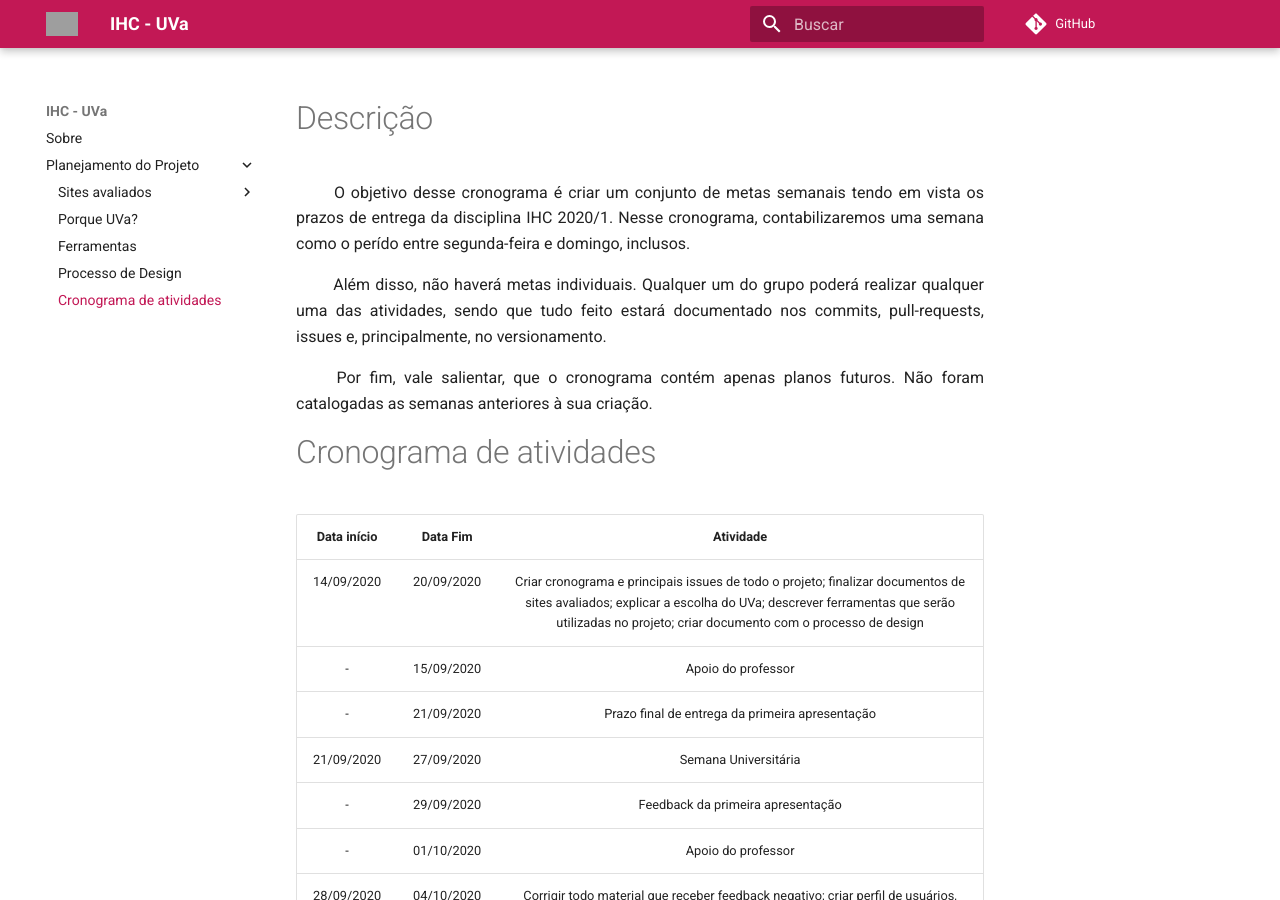
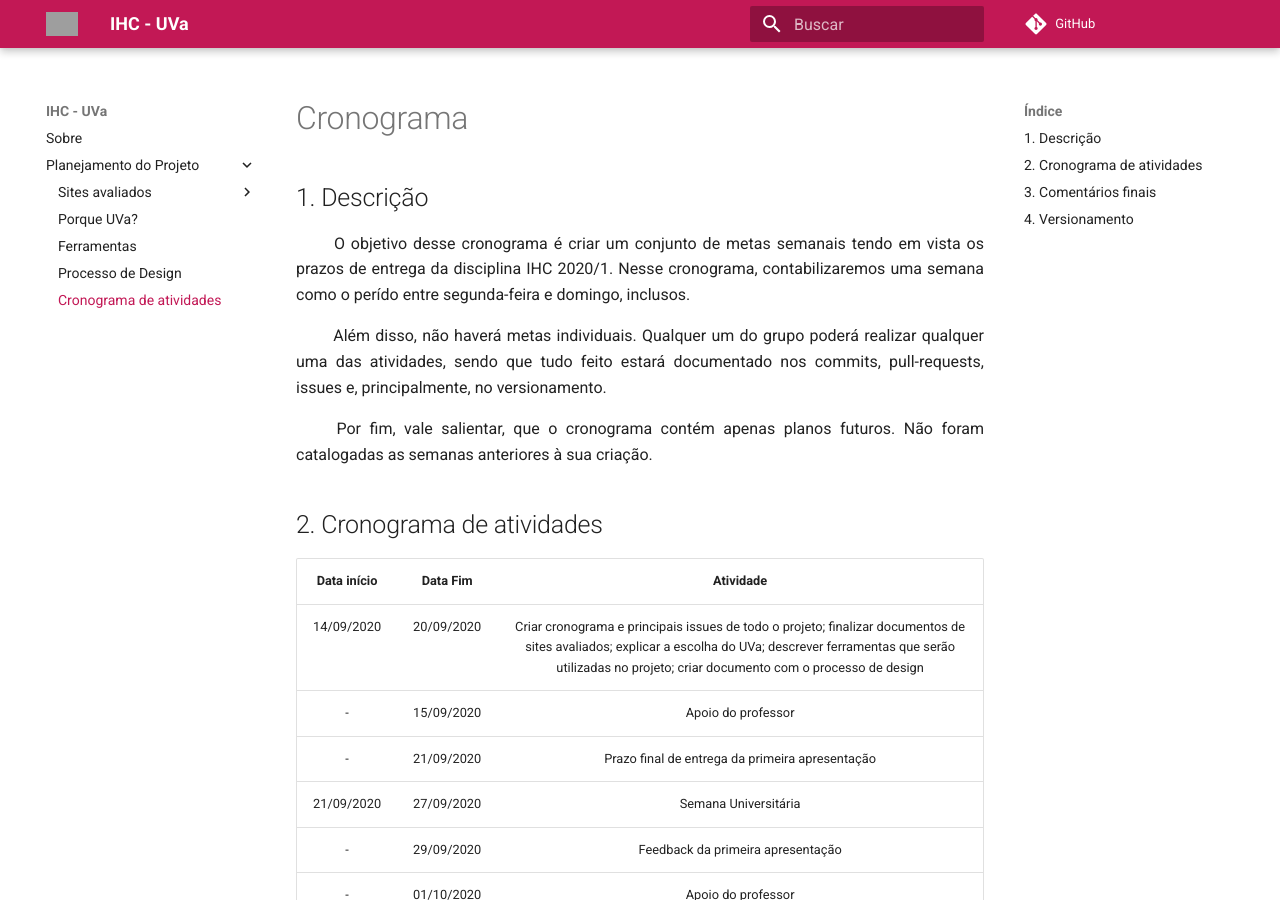
Before and after one commit to WashingtonBispo/2020.1-UVaJudge, an MkDocs documentation site: the page built from docs/planejamento_projeto/cronograma_atividades.md, in a window 1280 px wide and 900 px high. Built offline with MkDocs 1.6.1 and Material for MkDocs 9.7.7, drawn with Linux system fonts in a browser that asks for light colours; comment, search, counter and statistics services are not loaded; some of the changed text lies outside the part shown; grey boxes are pictures that could not be loaded.

Commit message:
Update files formating

```diff
--- a/docs/planejamento_projeto/cronograma_atividades.md
+++ b/docs/planejamento_projeto/cronograma_atividades.md
@@ -1,4 +1,6 @@
-# Descrição
+# Cronograma
+
+## 1. Descrição
 
 <p align="justify"> &emsp;&emsp; O objetivo desse cronograma é criar um conjunto de metas semanais tendo em vista os prazos de entrega da disciplina IHC 2020/1. Nesse cronograma, contabilizaremos uma semana como o perído entre segunda-feira e domingo, inclusos.</p>
 
@@ -6,7 +8,7 @@
 
 <p align="justify"> &emsp;&emsp; Por fim, vale salientar, que o cronograma contém apenas planos futuros. Não foram catalogadas as semanas anteriores à sua criação.</p>
 
-# Cronograma de atividades
+## 2. Cronograma de atividades
 
 |Data início|Data Fim|Atividade|
 |:-:|:-:|:-:|
@@ -44,14 +46,15 @@
 
 </br>
 
-# Comentários finais
+## 3. Comentários finais
 
 <p align="justify"> &emsp;&emsp; Caso alguma eventualidade aconteça não é necessário seguir à risca o cronograma. É importante lembrar que seu objetivo é de ser um guia às atividades do projeto. Portanto, como todo e qualquer projeto, é preciso ser flexível com o cronograma quando necessário, mas sempre atendendo aos prazos de entrega.</p>
 
-# Versionamento
+## 4. Versionamento
 
 |Data|Versão|Descrição|Autor|
 |:-:|:-:|:-:|:-:|
 |12/09/2020|1.0|Criação do documento|Sérgio Cipriano|
 |14/09/2020|2.0|Esboço do cronograma|Sérgio Cipriano|
 |15/09/2020|2.1|Adicionando data ao cronograma|Sérgio Cipriano|
+|15/09/2020|2.1|Atualizando formatação|Sérgio Cipriano|
```
Also changed, not shown: docs/planejamento_projeto/ferramentas.md (+2 -1 lines), docs/planejamento_projeto/porque_uva.md (+2 -1 lines), docs/planejamento_projeto/processo_design.md (+2 -1 lines).
